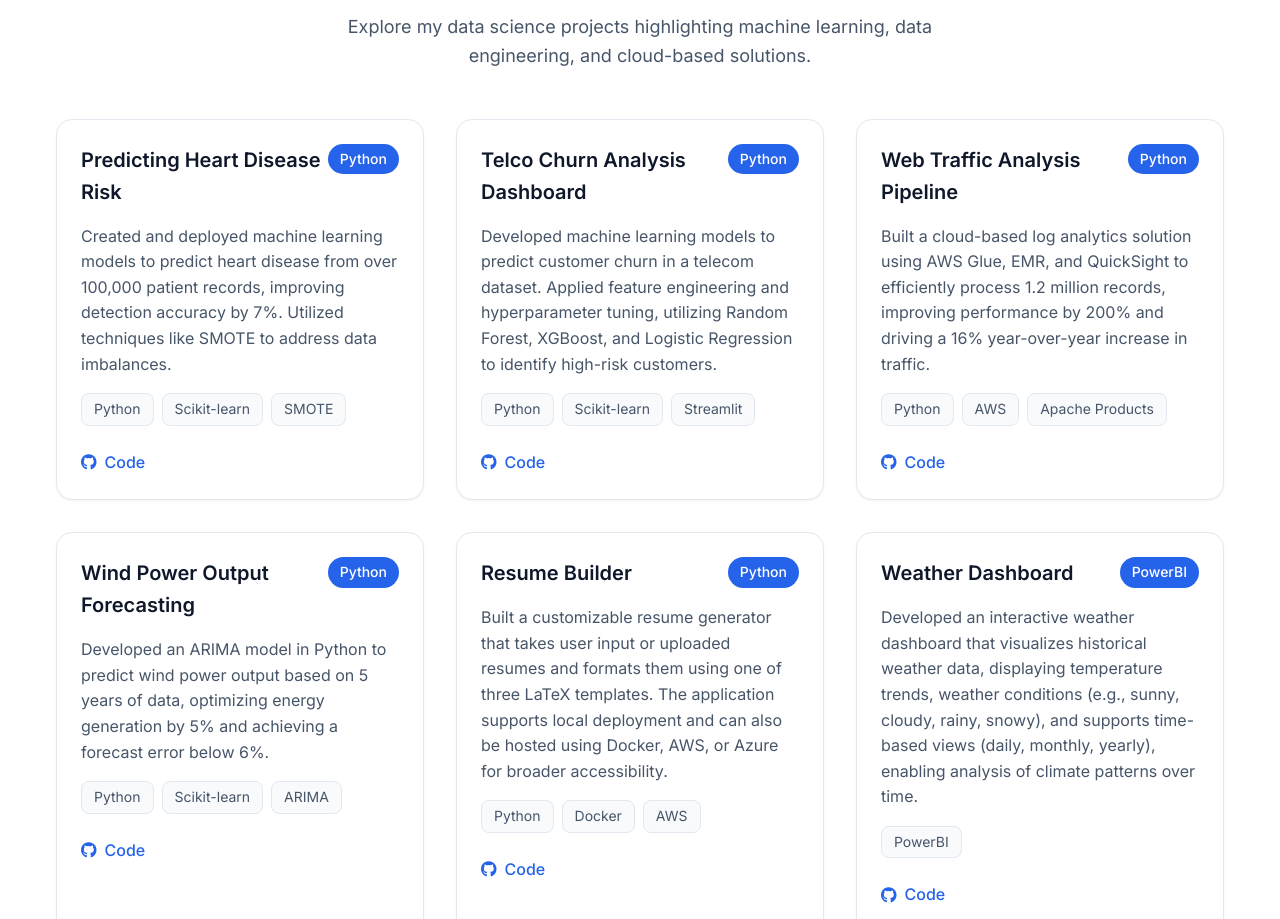
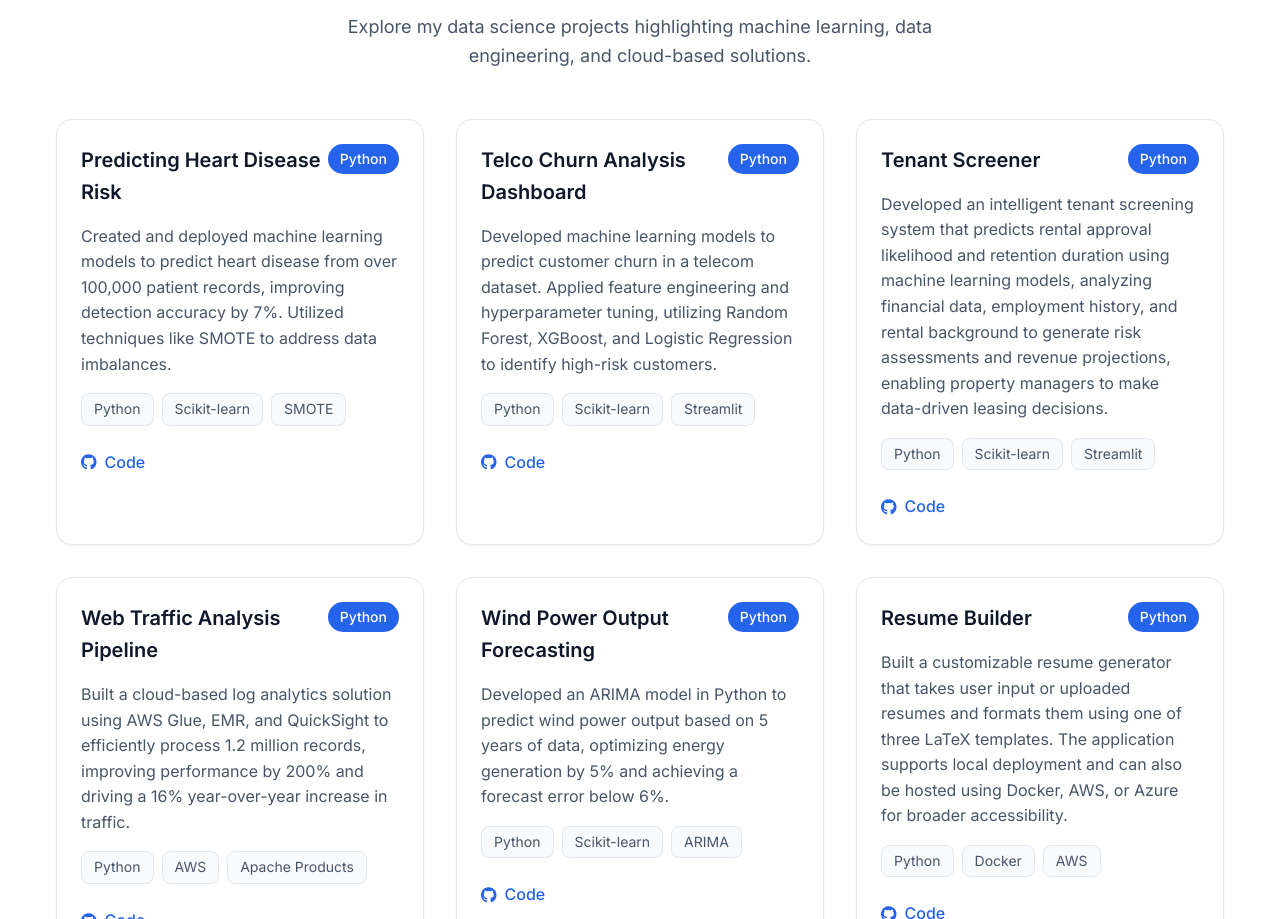
Before and after one commit to vkalister7/vkalister7.github.io, a plain HTML site: page index.html in a window 1280 px wide. Shown: the part 947-1866 px from the top of the page. Drawn offline with nearby package versions, Linux system fonts and the light colour scheme.

Commit message:
Adding in new project

```diff
--- a/index.html
+++ b/index.html
@@ -119,6 +119,27 @@
                     <div class="project-links">
                         <a href="#" class="project-link">
                             <i class="fab fa-github"></i> Code
+                        </a>
+                    </div>
+                </div>
+
+                <div class="project-card">
+                    <div class="project-header">
+                        <h3 class="project-title">Tenant Screener</h3>
+                        <div class="project-language">Python</div>
+                    </div>
+                    <p class="project-description">
+                        Developed an intelligent tenant screening system that predicts rental approval likelihood and retention duration using machine learning models, analyzing financial data, employment history, and rental background to generate risk assessments and revenue projections, enabling property managers to make data-driven leasing decisions.
+                    </p>
+                    <div class="project-tech">
+                        <span class="tech-tag">Python</span>
+                        <span class="tech-tag">Scikit-learn</span>
+                        <span class="tech-tag">Streamlit</span>
+                    </div>
+                    <div class="project-links">
+                        <a href="https://github.com/vkalister7/tenant-screener" class="project-link">
+                            <i class="fab fa-github"></i> Code
+                        </a>
                         </a>
                     </div>
                 </div>
```
